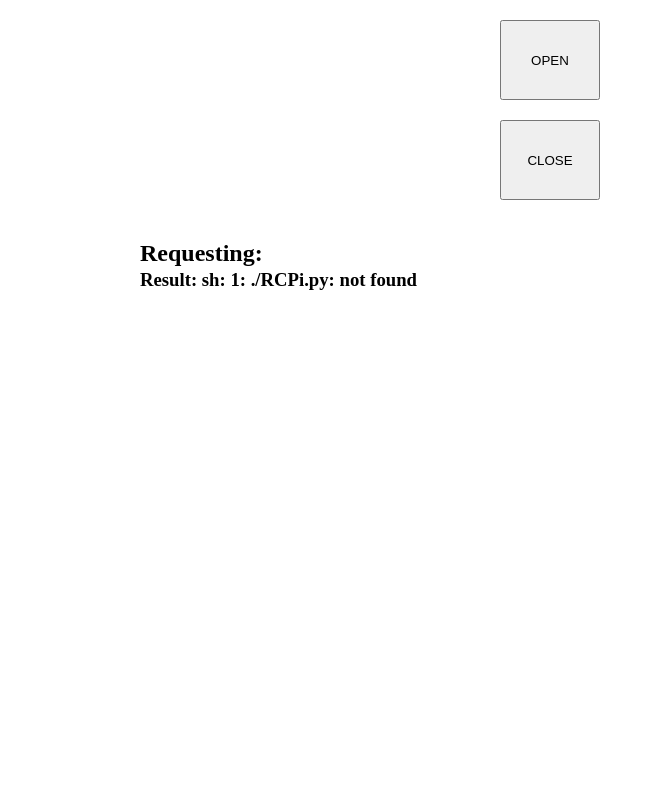
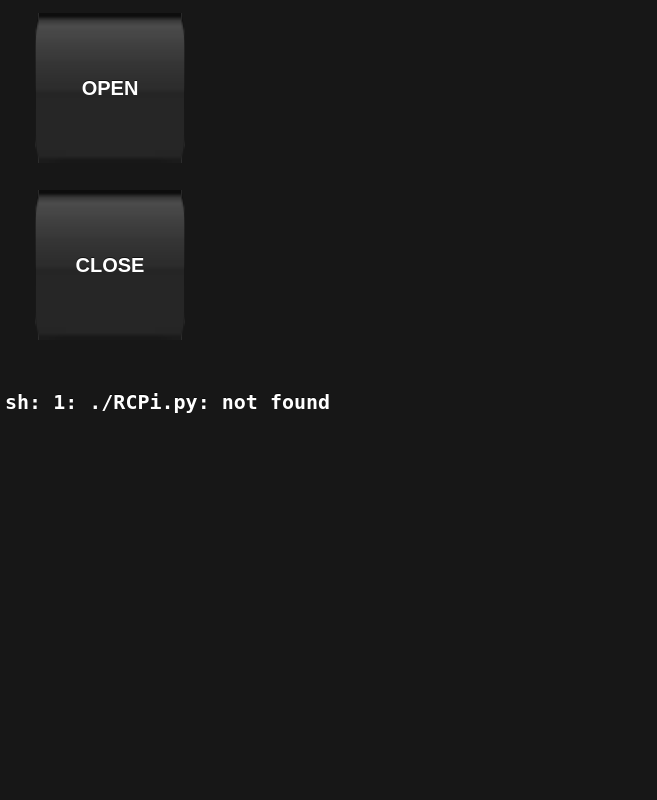
Before and after one commit to feranick/RCPi, a PHP site: page / in a window 1280 px wide. Shown: the whole page, without its empty margins (0-657 px from the left). Run offline with PHP 8.4, Linux system fonts and the light colour scheme; data that the repository does not hold is empty.

Commit message:
Modernized code

```diff
--- a/WebServer/buttons.html
+++ /dev/null
@@ -1,53 +0,0 @@
-<html>
-    <head>
-        <meta name="viewport" content="width=device-width, initial-scale=1.0, maximum-scale=1.0, minimum-scale=1.0, user-scalable=0" />
-
-        <!-- Eliminate url and button bars if added to home screen -->
-        <meta name="apple-mobile-web-app-capable" content="yes" />
-
-        <!-- Choose how to handle the phone status bar -->
-        <meta names="apple-mobile-web-app-status-bar-style" content="black-translucent" />
-    </head>
-<body>
-<title>RCPi</title>
-<style type="text/css">
-h1{
-	padding-left: 300px;
-}
-form{
-	padding-left: 250px;
-}
-#open{
-	position: absolute;
-	left: 500px;
-	top: 20px;
-	width: 100px;
-	height: 80px;
-}
-#close{
-	position: absolute;
-	left: 500px;
-	top: 120px;
-	width: 100px;
-	height: 80px;
-}
-h2{
-        position: absolute;
-        top: 220px;
-        left: 140px;
-}
-h3{
-        position: absolute;
-        top: 250px;
-        left: 140px;
-}
-</style>
-</style>
-
-</style>
-<form action = "index.php" method = "POST">
-<input type = "submit" name ="status" id="open" value = "OPEN">
-<input type = "submit" name ="status" id="close" value = "CLOSE">
-</form>
-</body>
-</html>
--- a/WebServer/index.php
+++ b/WebServer/index.php
@@ -1,23 +1,24 @@
 <?php
 $status = $_POST['status'];
-
-//$command = "sudo python3 piRC_manual.cpython-34.pyc $status 2>&1";y
 $command = "./RCPi.py $status 2>&1";
 $output = shell_exec($command);
+?>
+<html>
+    <head>
+        <meta name="viewport" content="width=device-width, initial-scale=1.0, maximum-scale=1.0, minimum-scale=1.0, user-scalable=0" />
+        <meta name="apple-mobile-web-app-capable" content="yes" />
+        <meta names="apple-mobile-web-app-status-bar-style" content="black-translucent" />
+        <link rel="stylesheet" type="text/css" href="rcpi.css" media="screen" />
+        <!-- Choose a 57x57 image for the icon -->
+        <link rel="apple-touch-icon" href="rcpi_icon.png" />
+    </head>
+<body>
 
-print "
-<html>
-<title> RCPico - no file version</title>
-<body>
-<h2>Requesting: $status</h2>
-<h3>Result: $output</h3>
-<script>
-console.log('PHP-input:" .$status. "');
-console.log('PHP-output:" .$output. "');
-</script>
+<title>RCPi</title>
+<form action = "index.php" method = "POST">
+<input type = "submit" name ="status" id="Submit" value = "OPEN">
+<br><input type = "submit" name ="status" id="Submit" value = "CLOSE">
+</form>
+<txt><pre><?php echo $output; ?></pre></txt>
 </body>
 </html>
-";
-
-include('buttons.html');
-?>
--- /dev/null
+++ b/WebServer/rcpi.css
@@ -0,0 +1,49 @@
+body{
+ margin: 5px;
+ padding: 0px;
+ font-family: Helvetica;
+ min-height: 420px;
+ width: 100%;
+ background-image: url(bg.png);
+ background-position: center top;
+ color: white;
+ text-align: left;
+ font-size: 16px;
+ padding: 11px 0px 12px 0px;
+ text-shadow: rgba(0, 0, 0, 0.6) 0px -1px 0;
+ font-weight: bold;}
+
+#Submit{
+ -webkit-border-image:url(btn.png) 0 4 0 4 stretch stretch;
+ font-size: 20px;
+ font-weight: bold;
+ color: #FFFFFF;
+ text-shadow: rgba(0, 0, 0, 0.6) 0px -1px 0;
+ margin: 30px;
+ margin-top: -3px;
+ height: 150px;
+ width: 150px;
+ text-align: center;
+ border-width: 0px 4px;
+ background: transparent none repeat scroll 0 0;
+ position:center;
+ right:0px;
+ padding: 0px;}
+
+#Entry{ font-size: 16px;
+  -webkit-border-radius: 20px;
+  width: 200px;
+  border: 1px black solid;}
+
+txt{
+    position: center;
+    font-size: 20px;
+    margin-top: 100px;
+    height:30px;
+    text-align: left;
+    margin: 20px;
+}
+.hidden{display: none;}
+.show{display: block;}
+.done{opacity:0.2;}
+.notdone{opacity:1;}
```
Also changed, not shown: WebServer/bg.png (added), WebServer/btn.png (added), WebServer/rcpi_icon.png (added), 1 other file.
